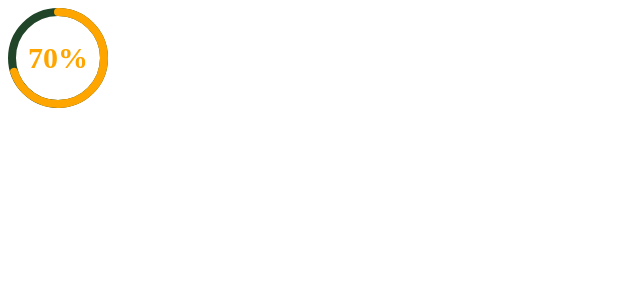
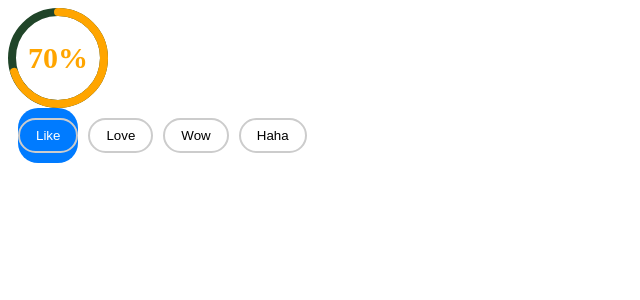
Before and after one commit to Abdulrhman-Alshafi/TMDB, a React (Vite) app: page / in a window 1280 px wide. Shown: the top 300 px of the page, without its empty margins (0-640 px from the left). Built offline with nearby package versions, Linux system fonts and the light colour scheme.

Commit message:
adding the btns

```diff
--- a/src/App.jsx
+++ b/src/App.jsx
@@ -72,11 +72,75 @@ const CircularProgress = ({
     </CircularProgressWrapper>
   );
 };
+import React, { useState, useRef, useEffect } from "react";
+
+const Container = styled.div`
+  position: relative;
+  display: flex;
+  gap: 10px;
+  padding: 10px;
+`;
+
+const Button = styled.button`
+  position: relative;
+  background: none;
+  border: 2px solid #ccc;
+  border-radius: 20px;
+  padding: 8px 16px;
+  cursor: pointer;
+  z-index: 1;
+  color: ${({ active }) => (active ? "white" : "black")};
+  transition: color 0.3s;
+`;
+
+const ActiveBg = styled.div`
+  position: absolute;
+  top: 0;
+  bottom: 0;
+  left: 0;
+  background: #007bff;
+  border-radius: 20px;
+  z-index: 0;
+  transition: all 0.3s ease;
+`;
+
+const LikeButtons = () => {
+  const [activeIndex, setActiveIndex] = useState(0);
+  const [bgStyle, setBgStyle] = useState({});
+  const buttonsRef = useRef([]);
+
+  useEffect(() => {
+    if (buttonsRef.current[activeIndex]) {
+      const btn = buttonsRef.current[activeIndex];
+      setBgStyle({
+        width: btn.offsetWidth + "px",
+        left: btn.offsetLeft + "px",
+      });
+    }
+  }, [activeIndex]);
+
+  return (
+    <Container>
+      <ActiveBg style={bgStyle} />
+      {["Like", "Love", "Wow", "Haha"].map((label, index) => (
+        <Button
+          key={index}
+          ref={(el) => (buttonsRef.current[index] = el)}
+          active={activeIndex === index}
+          onClick={() => setActiveIndex(index)}
+        >
+          {label}
+        </Button>
+      ))}
+    </Container>
+  );
+};
 
 function App() {
   return (
     <>
       <CircularProgress percent={70} size={100} />
+      <LikeButtons />
     </>
   );
 }
```
